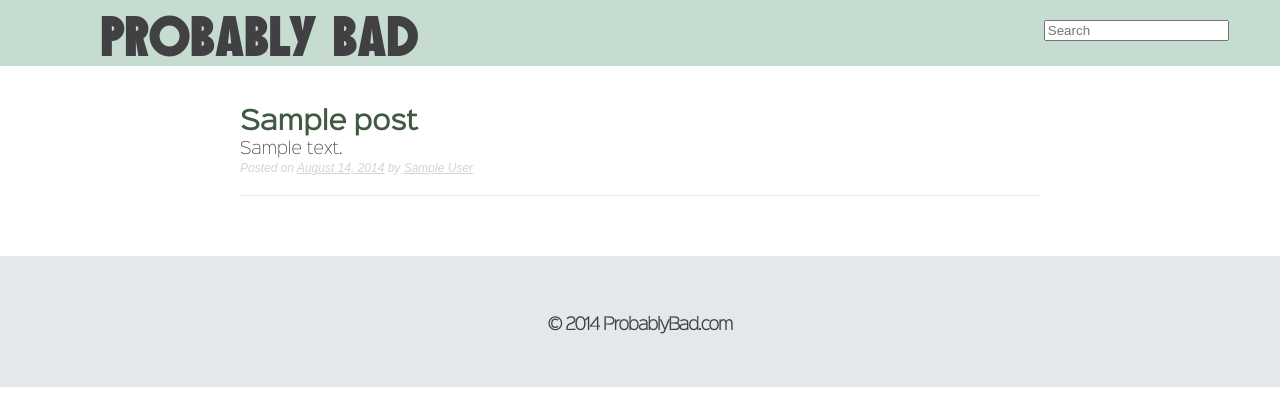
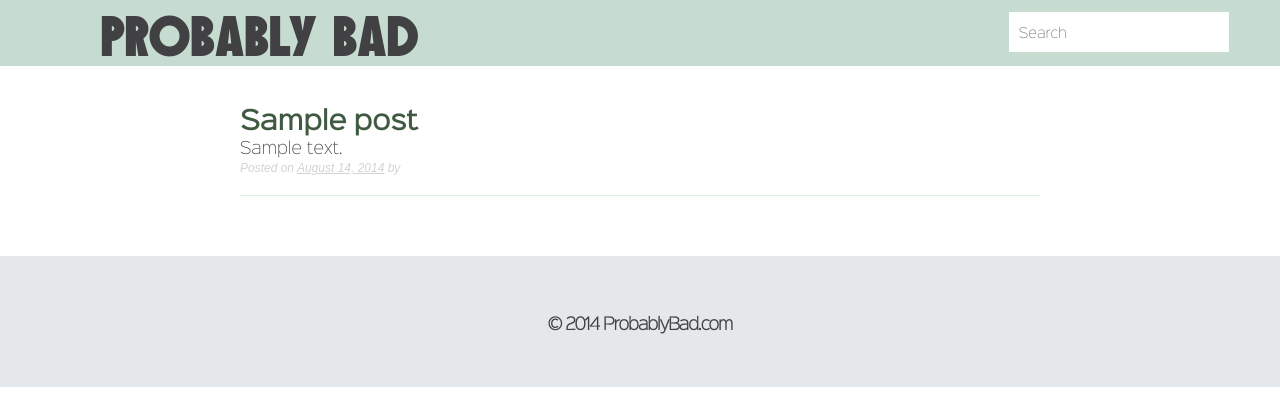
Before and after one commit to sirdavidoflee/probably-bad, a WordPress theme: template themes/bad-theme/index.php in a window 1280 px wide. Shown: the top 420 px of the page. Run offline with PHP 8.4 and a stand-in for WordPress, Linux system fonts and the light colour scheme; the site name, menu and one post (Sample post) are stand-ins, and other content is empty; some libraries are stand-ins or nearby versions.

Commit message:
updated home

```diff
--- a/themes/bad-theme/inc/template-tags.php
+++ b/themes/bad-theme/inc/template-tags.php
@@ -85,7 +85,7 @@ function bad_theme_posted_on() {
 
 	$byline = sprintf(
 		_x( 'by %s', 'post author', 'bad-theme' ),
-		'<span class="author vcard"><a class="url fn n" href="' . esc_url( get_author_posts_url( get_the_author_meta( 'ID' ) ) ) . '">' . esc_html( get_the_author() ) . '</a></span>'
+		'<span class="author vcard"><a class="url fn n" href="' . esc_url( get_author_posts_url( get_the_author_meta( 'ID' ) ) ) . '">' . esc_html( get_the_author_meta('nickname') ) . '</a></span>'
 	);
 
 	echo '<span class="posted-on">' . $posted_on . '</span><span class="byline"> ' . $byline . '</span>';
--- a/themes/bad-theme/index.php
+++ b/themes/bad-theme/index.php
@@ -23,7 +23,7 @@ get_header(); ?>
 			while ( have_posts() ) : the_post();
 				$title = $post->post_title;
 				$excerpt = wp_trim_words(get_the_excerpt(), '30');
-				$category = get_the_category($post->ID)[0];
+				//$category = get_the_category($post->ID)[0];
 ?>
 
 				<li>
--- a/themes/bad-theme/sass/general.scss
+++ b/themes/bad-theme/sass/general.scss
@@ -87,6 +87,10 @@
 
 			a {
 				color: #d3d3d3;
+
+				&:hover {
+					color: #405a42;
+				}
 			}
 		}
 	}
--- a/themes/bad-theme/sass/header.scss
+++ b/themes/bad-theme/sass/header.scss
@@ -24,13 +24,17 @@ header {
 			&:hover {
 				color: #414042;
 				text-decoration: none;
-			};
+			}
 		}
 	}
 	input {
+		border: none;
+		font-family: $general;
 		right: 4%;
+		padding: 10px 10px;
 		position: absolute;
-		top: 20px;
+		top: 12px;
+		width: 200px;
 	}
 	a.mobile-menu {
 		color: #87888a;
```
Also changed, not shown: themes/bad-theme/style.css.
